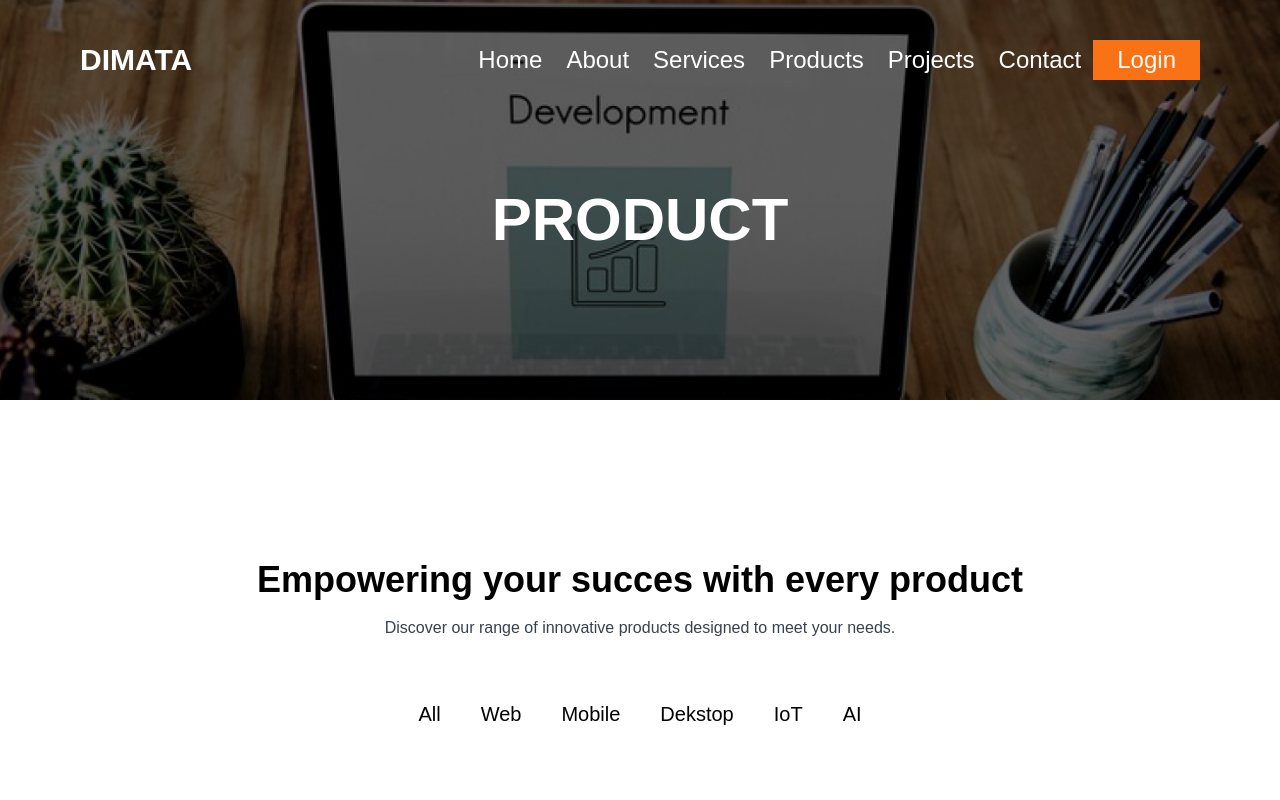
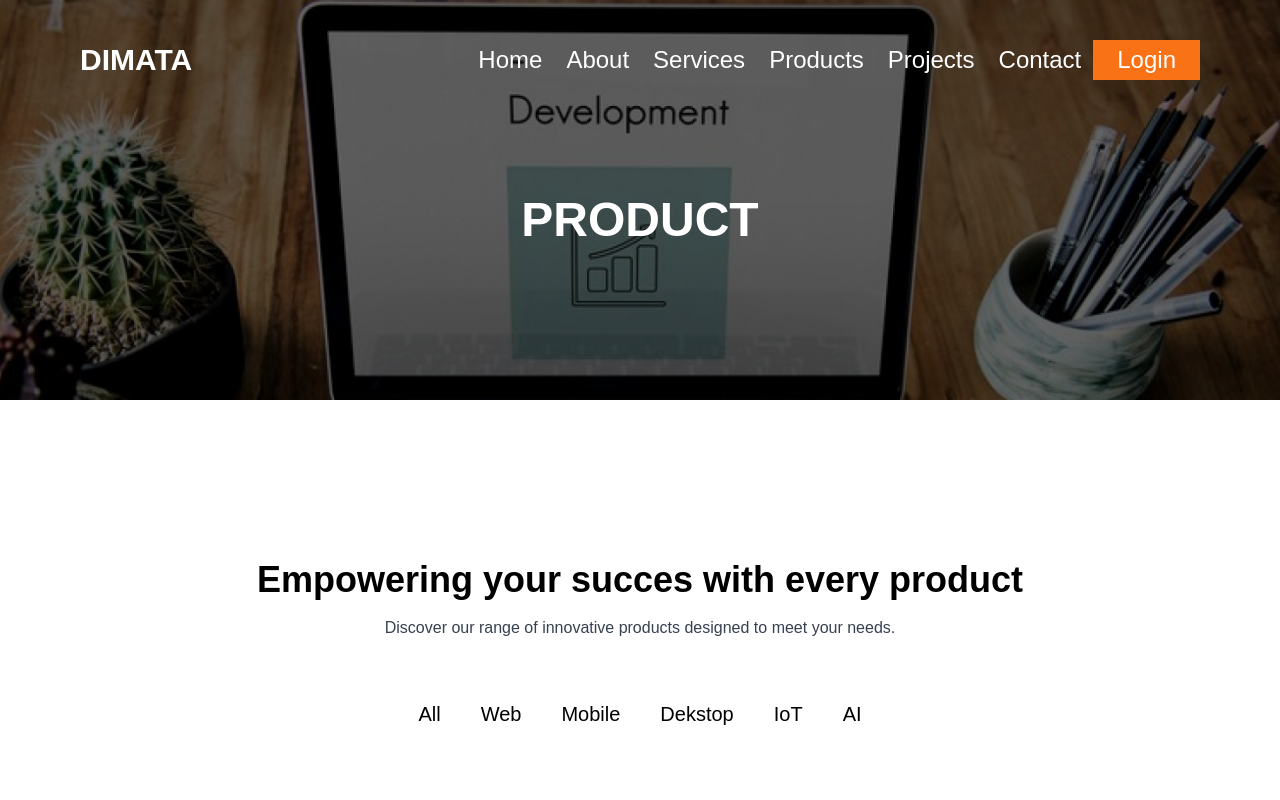
Before and after one commit to GustiWiratama/Kelompok-2-Dimata, a Next.js app: page /products in a window 1280 px wide. Shown: the top 800 px of the page. Built offline with nearby package versions, Linux system fonts and the light colour scheme.

Commit message:
update code

```diff
--- a/pages/products.tsx
+++ b/pages/products.tsx
@@ -64,7 +64,7 @@ export default function Product() {
           <Navbar />
         </div>
         <div className="absolute inset-0 z-10 flex justify-center items-center">
-          <h1 className="text-6xl text-white font-semibold mt-10">PRODUCT</h1>
+          <h1 className="text-5xl text-white font-semibold mt-10">PRODUCT</h1>
         </div>
       </div>
       <div className=" relative mt-40 flex flex-col text-center items-center">
```
